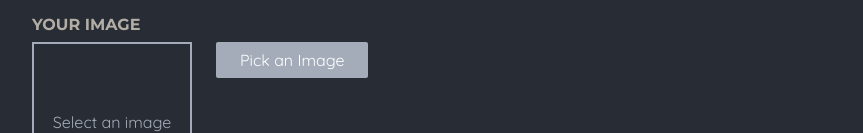
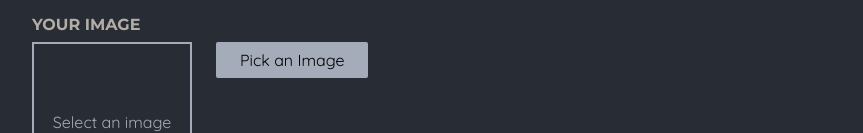
Before and after one commit to Koigor97/nextjs, a Next.js app in the folder foodie/: page /meals/share in a window 1280 px wide. Shown: the part 965-1098 px from the top of the page, without its empty margins (32-895 px from the left). Built offline with nearby package versions, Linux system fonts and the light colour scheme.

Commit message:
modify code

```diff
--- a/foodie/components/meals/image-picker.jsx
+++ b/foodie/components/meals/image-picker.jsx
@@ -48,13 +48,13 @@ function ImagePicker({ label, name }) {
           onChange={handleImageChange}
           required
         />
-        <b
+        <button
           className={styles.button}
           type="button"
           onClick={handlePickImageClick}
         >
           Pick an Image
-        </b>
+        </button>
       </div>
     </div>
   );
--- a/foodie/components/shared/main-header/main-header.jsx
+++ b/foodie/components/shared/main-header/main-header.jsx
@@ -23,7 +23,7 @@ function MainHeader() {
               <NavLink href={"/meals"}>Browse Meals</NavLink>
             </li>
             <li>
-              <NavLink href={"/community"}>Foodie's Community</NavLink>
+              <NavLink href={"/community"}>Foodie&apos;s Community</NavLink>
             </li>
           </ul>
         </nav>
```
